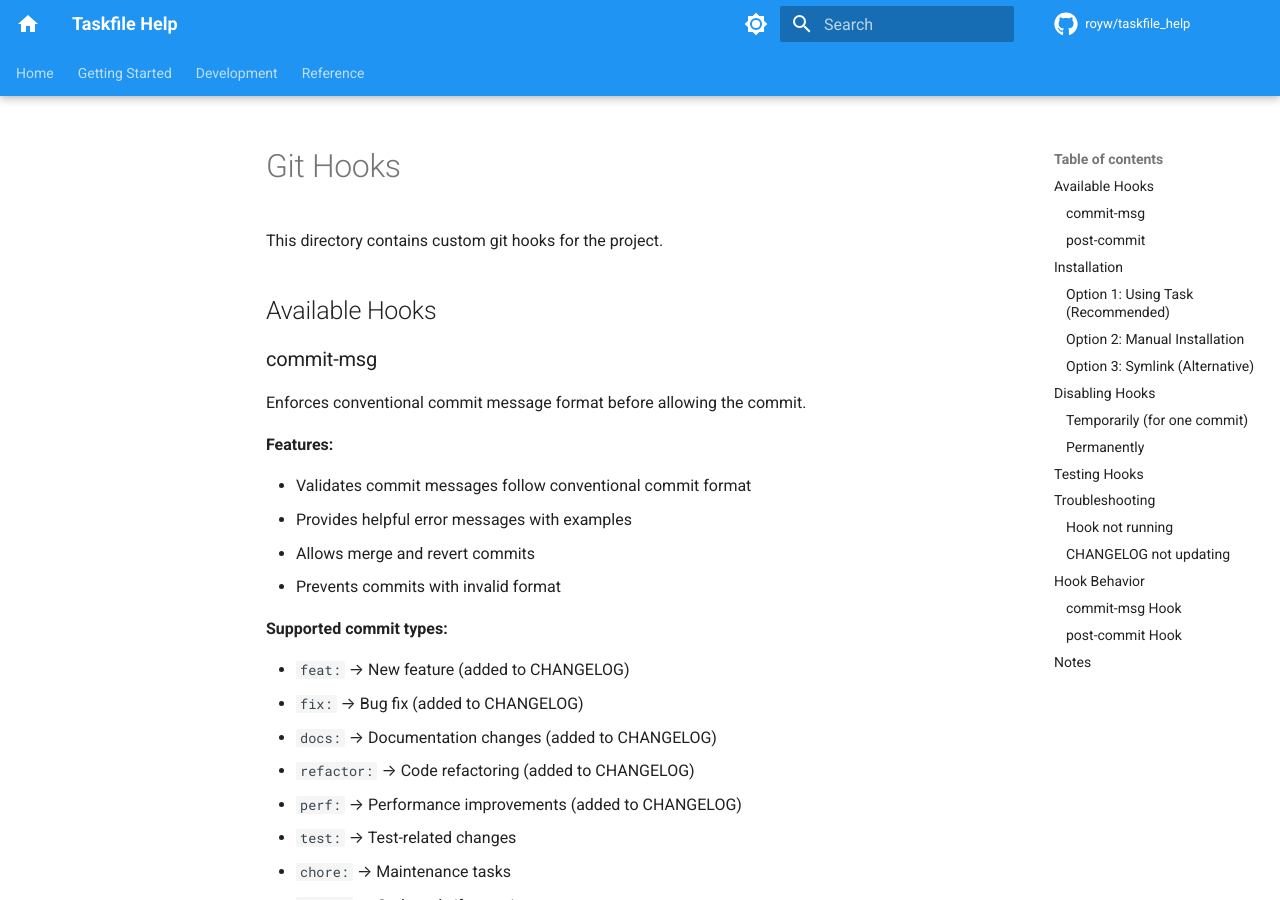
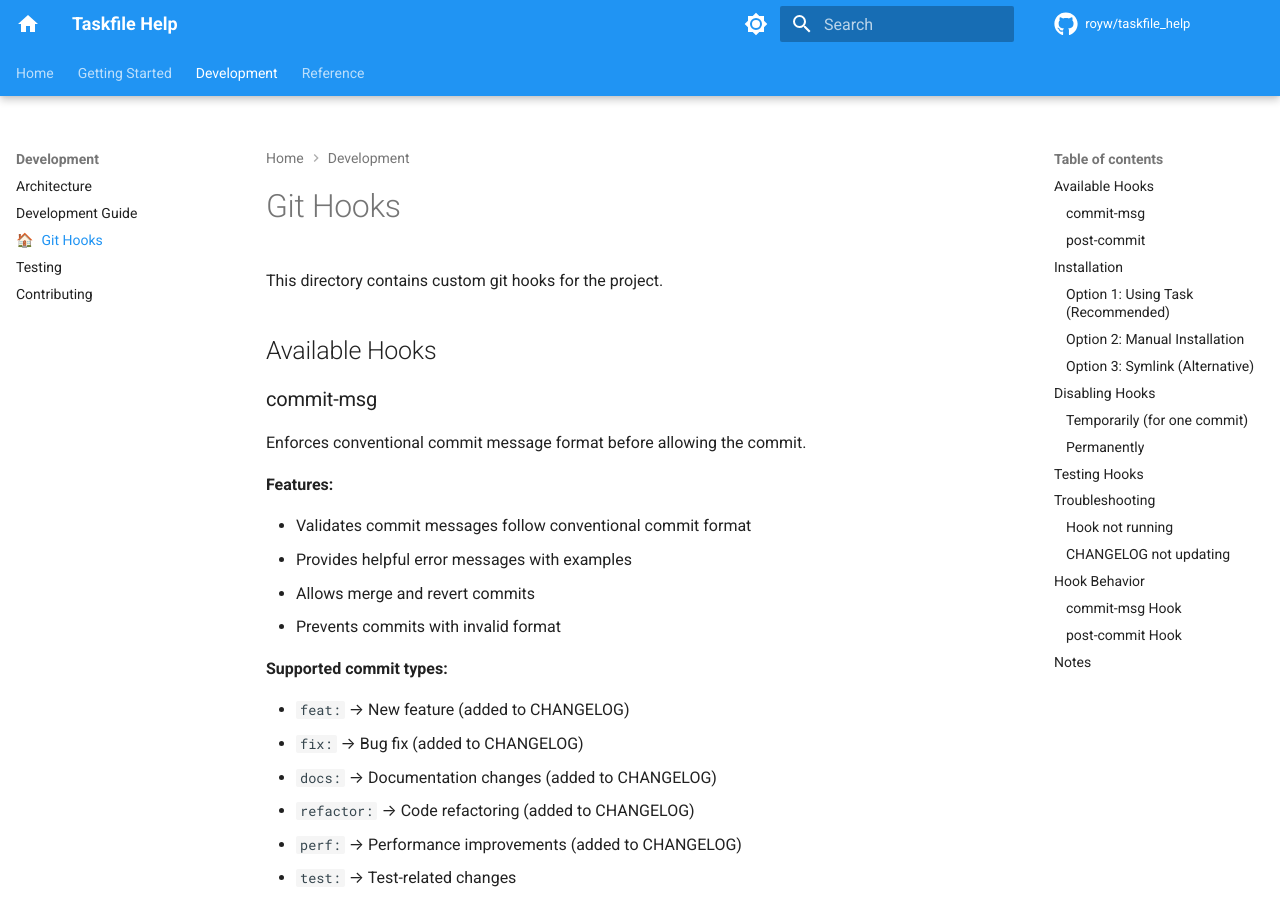
Before and after one commit to royw/taskfile_help, an MkDocs documentation site: the page built from docs/githooks.md, in a window 1280 px wide and 900 px high. Built offline with MkDocs 1.6.1 and Material for MkDocs 9.7.7, drawn with Linux system fonts in a browser that asks for light colours; comment, search, counter and statistics services are not loaded.

Commit message:
docs: add githooks.md to mkdocs navigation
Added Git Hooks page to the Development section in the mkdocs navigation.
This page documents the post-commit and commit-msg hooks used for
automated CHANGELOG updates and conventional commit enforcement.

The page was previously created but not included in the navigation,
causing it to appear in the 'pages not in nav' warning.

```diff
--- a/mkdocs.yml
+++ b/mkdocs.yml
@@ -141,6 +141,7 @@ nav:
   - Development:
     - Architecture: development/architecture.md
     - Development Guide: development/guide.md
+    - Git Hooks: githooks.md
     - Testing: development/testing.md
     - Contributing: development/contributing.md
   - Reference: reference/
```
Also changed, not shown: CHANGELOG.md (+1 -0 lines).
